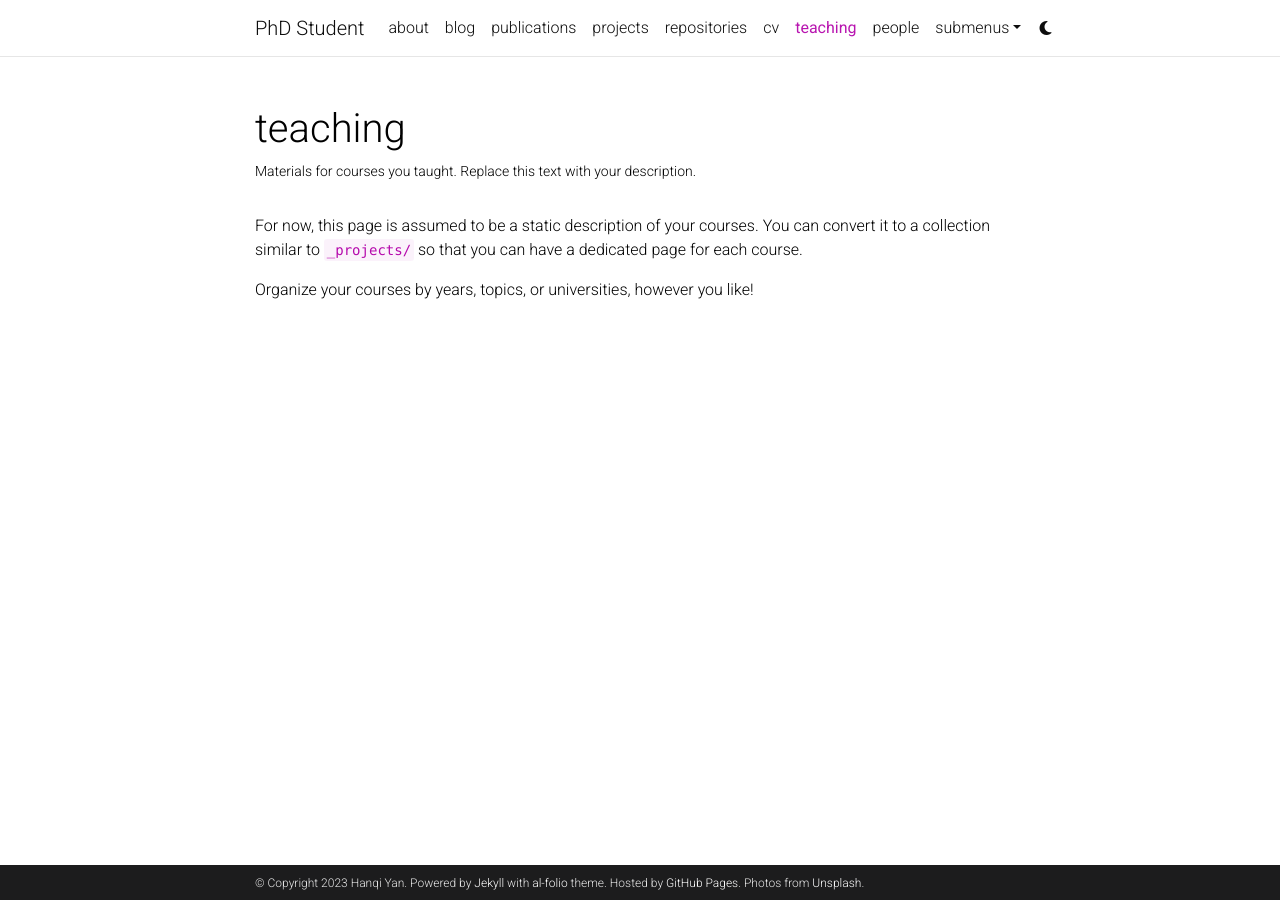
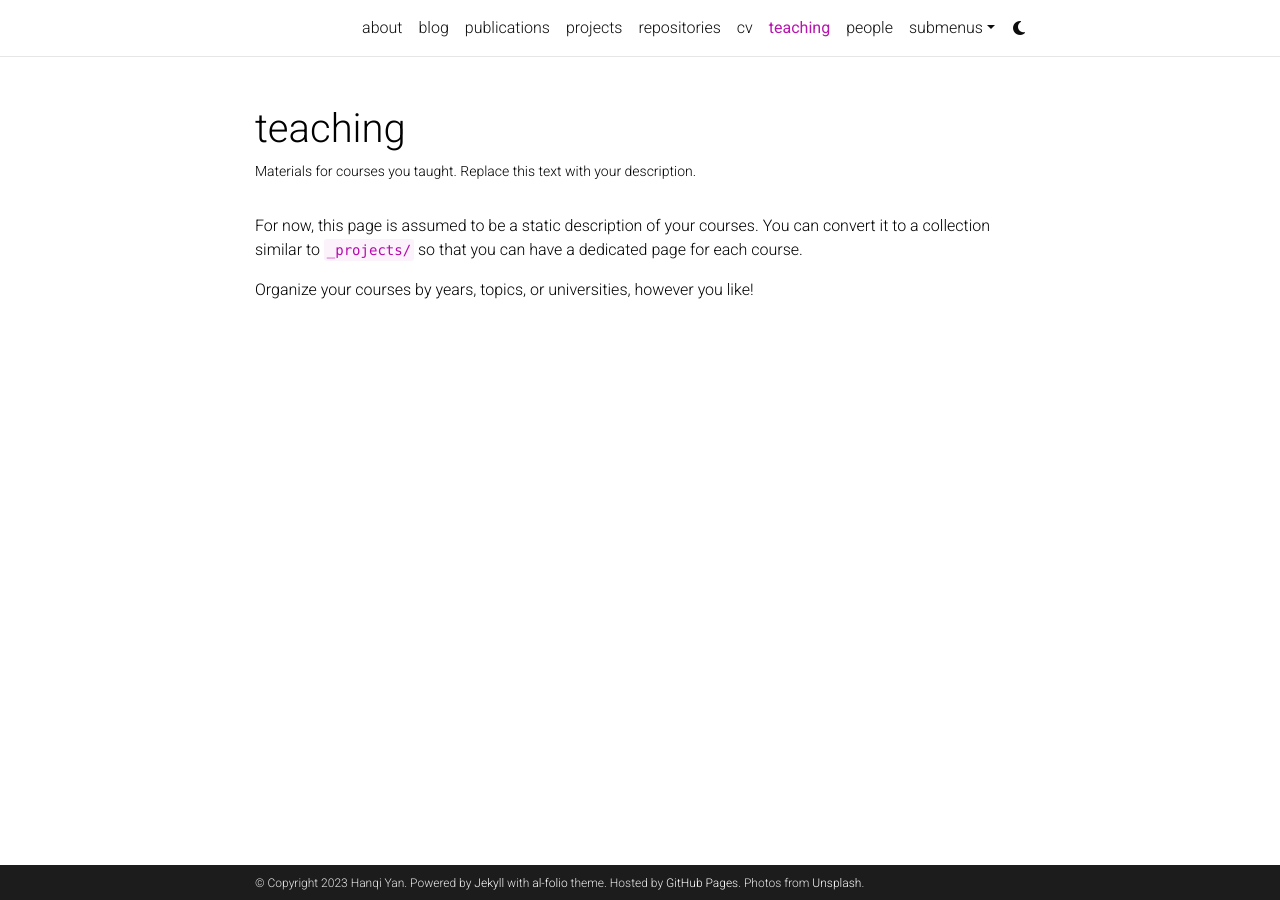
Before and after one commit to hanqi-qi/hanqi-qi, a Jekyll site: the page built from _pages/teaching.md, in a window 1280 px wide. Built offline with Jekyll 4.4.1, drawn with Linux system fonts in a browser that asks for light colours; comment, search, counter and statistics services are not loaded; a style sheet for code colours, icons or effects is not loaded.

```diff
--- a/_config.yml
+++ b/_config.yml
@@ -2,7 +2,7 @@
 # Site settings
 # -----------------------------------------------------------------------------
 
-title: PhD Student # the website title (if blank, full name will be used instead)
+title:  # the website title (if blank, full name will be used instead)
 first_name: Hanqi
 middle_name:
 last_name: Yan
```
